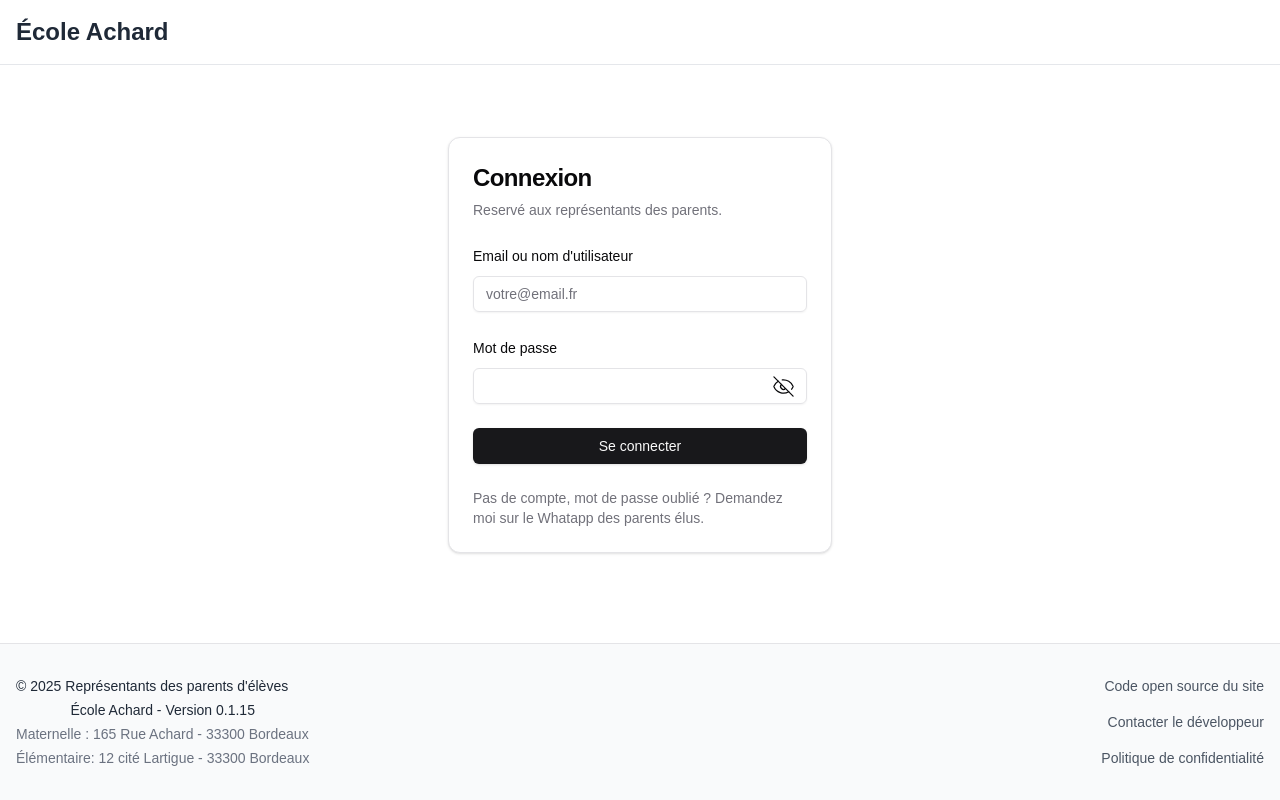
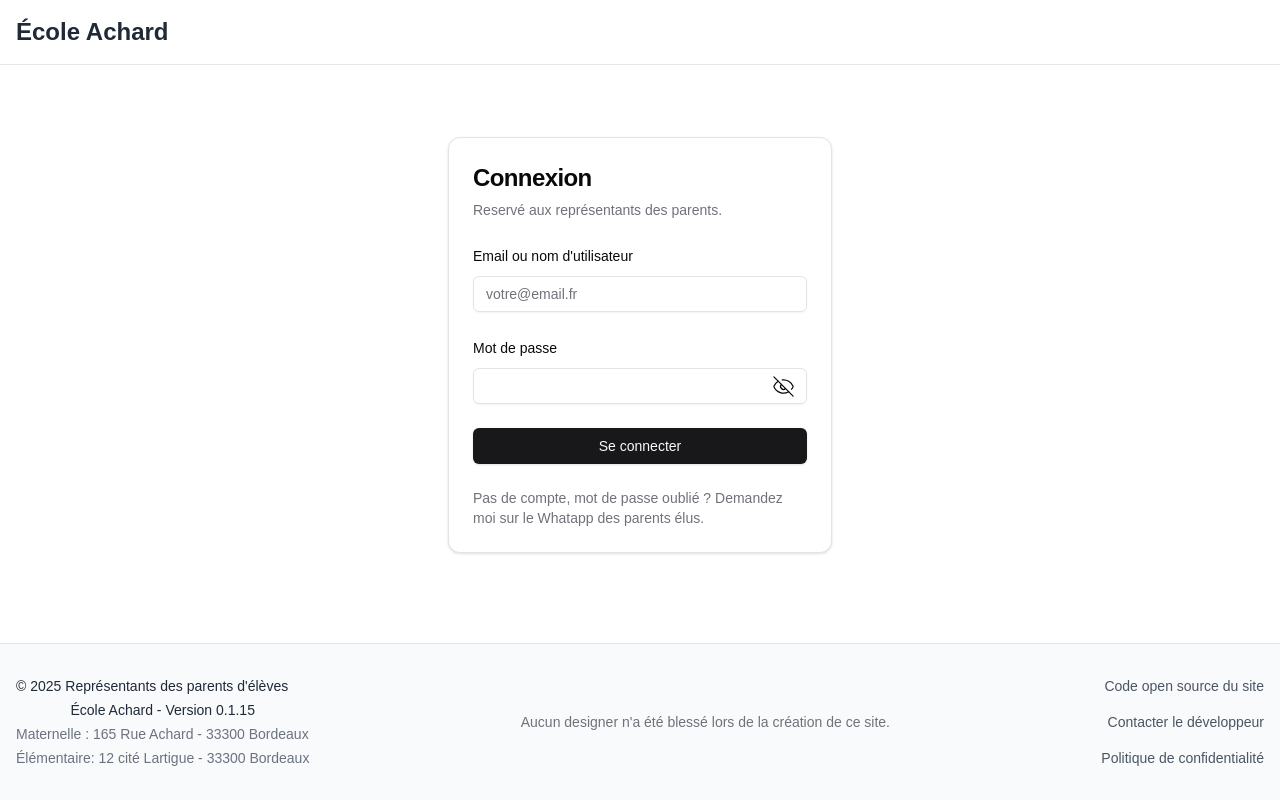
Before and after one commit to AlexTraveylan/school-newsletter, a Next.js app: page /auth/login in a window 1280 px wide. Built offline with nearby package versions, Linux system fonts and the light colour scheme.

Commit message:
Add a humorous footer message about designers to the footer component

```diff
--- a/app/(components)/footer.tsx
+++ b/app/(components)/footer.tsx
@@ -20,6 +20,11 @@ const Footer = () => {
             <p className="text-gray-500 text-sm mt-1">
               {"Élémentaire: 12 cité Lartigue - 33300 Bordeaux"}
             </p>
+          </div>
+
+          {/* Middle section */}
+          <div className="text-sm text-muted-foreground text-center">
+            Aucun designer n&apos;a été blessé lors de la création de ce site.
           </div>
 
           {/* Right section */}
```
